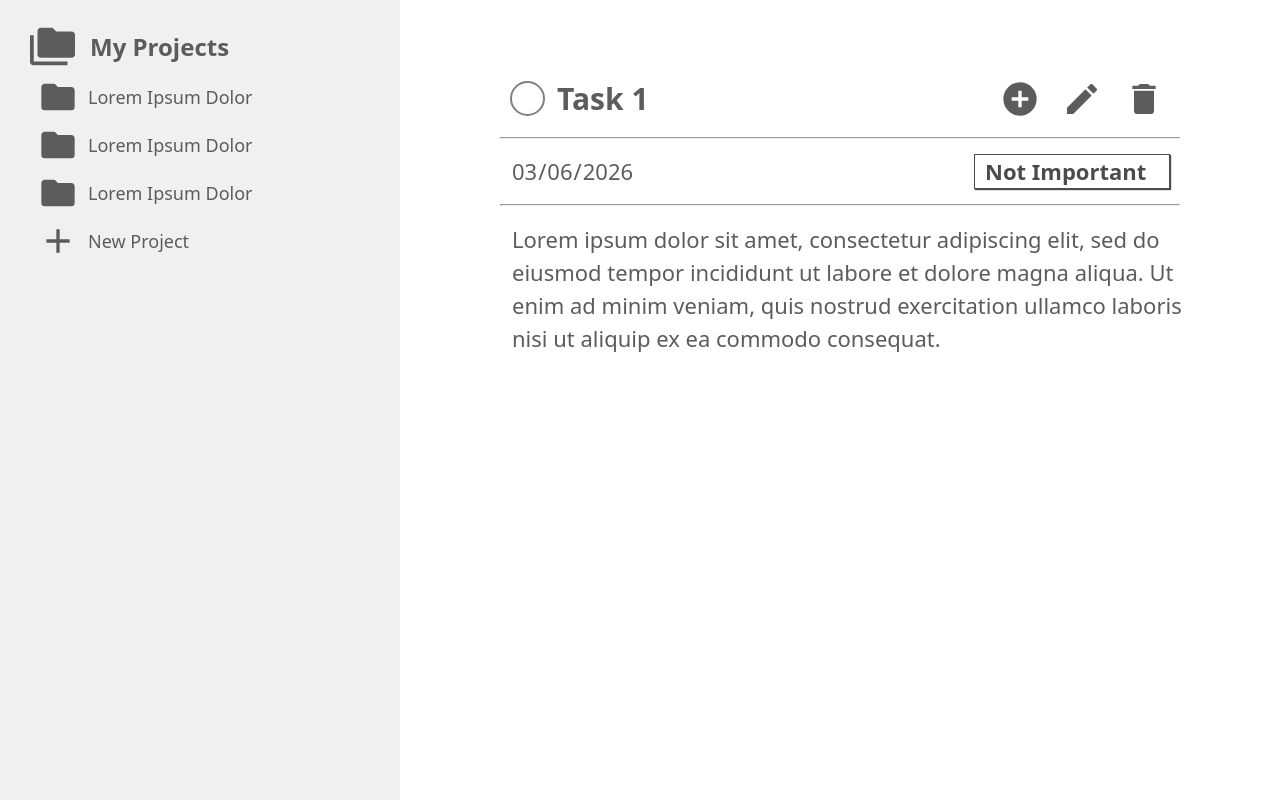
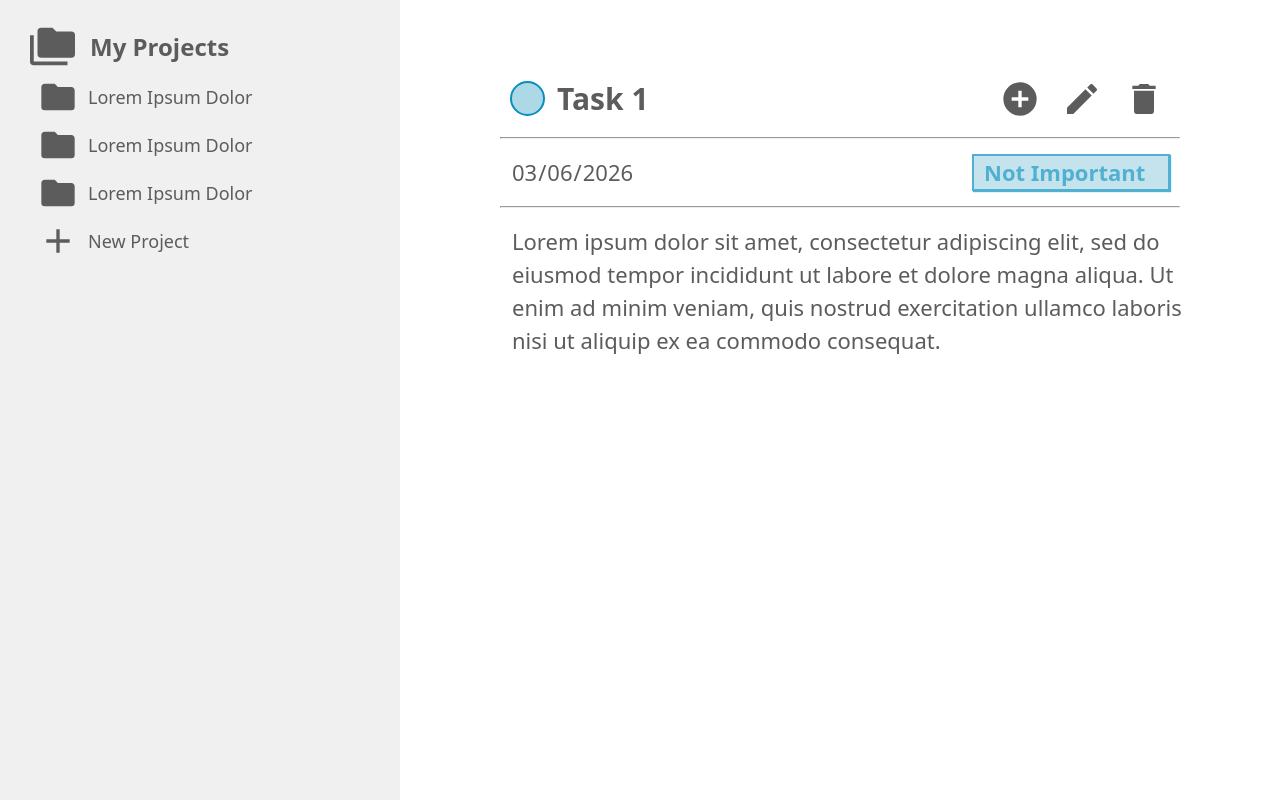
Before and after one commit to BrandonFitzpatricc/todo-list, a website built with webpack: page src/template.html in a window 1280 px wide. Built offline with nearby package versions, Linux system fonts and the light colour scheme.

Commit message:
Add color indicators for different task priorities

```diff
--- a/src/stylesheets/style.css
+++ b/src/stylesheets/style.css
@@ -5,7 +5,7 @@ body {
 }
 
 .text {
-    color: #5D5C5C;
+    color: #5d5c5c;
 }
 
 .icon {
@@ -22,7 +22,7 @@ button {
 
 .sidebar {
     padding: 20px;
-    background-color: #F0F0F0;
+    background-color: #f0f0f0;
 
     & .tab {
         width: 100%;
@@ -78,22 +78,78 @@ button {
         }
     }
 
+    & input[type="checkbox"], select {
+
+        &.important {
+            --primary-color: #ff0000;
+            --secondary-color: #ffb0b0;
+        }
+
+        &.semi-important {
+            --primary-color: #5b5b5b;
+            --secondary-color: #d3d3d3;
+        }
+
+        &.not-important {
+            --primary-color: #0690be;
+            --secondary-color: #add8e6;
+        }
+    }
+
     & input[type="checkbox"] {
         appearance: none;
         position: relative;
         width: 30px;
         height: 30px;
-        border: 2px solid grey;
+        border: 2px solid var(--primary-color);
         border-radius: 25px;
+        background-color: var(--secondary-color);
 
         &:checked::before {
             content: "⬤";
-            color: grey;
+            color: var(--primary-color);
             position: absolute;
             left: 0.5px;
             bottom: -0.5px;
         }
     }
+
+    select {
+        color: var(--primary-color);
+        border-color: var(--primary-color);
+        background-color: var(--secondary-color);
+        box-shadow: 1px 1px 1px var(--primary-color);
+    }
+
+    /* & .important {
+        border-color: #ff0000;
+        color: #ff0000;
+        background-color: #ffb0b0;
+
+        &::before {
+            color: #ff0000;
+        }
+    }
+
+    & .semi-important {
+        border-color: #5b5b5b;
+        color: #5b5b5b;
+        background-color: #d3d3d3;
+
+        &::before {
+            color: #5b5b5b;
+        }
+    }
+
+    & .not-important {
+        border-color: #0690be;
+        color:  #0690be;
+        background-color: #add8e6;
+
+        &::before {
+            color: #0690be;
+        }
+    } */
 
     & .project {
         width: 80%;
@@ -172,13 +228,8 @@ button {
             & .task-priority {
                 appearance: none;
                 font-weight: bold;
-                border: 1px solid black;
+                border: 2px solid;
                 padding: 0 10px;
-                box-shadow: 1px 1px 1px black;
-
-                &:disabled {
-                    color: inherit;
-                }
             }
         }
 
--- a/src/template.html
+++ b/src/template.html
@@ -49,7 +49,7 @@
                 <hr />
 
                 <div class="task">
-                    <input type="checkbox">
+                    <input type="checkbox" class="semi-important">
                     <div class="text task-name">Task 1</div>
                     <button><img class="icon" width="40" height="40" src="./icons/expand-task.svg" alt="view and edit icon"></button>
                     <button><img class="icon" width="40" height="40" src="./icons/delete.svg" alt="icon of a trash can"></button>
@@ -189,7 +189,7 @@
 
         <div class="expanded-task">
             <div class="heading task-heading">
-                <input type="checkbox">
+                <input type="checkbox" class="not-important">
                 <input class="text task-name" type="text" value="Task 1" readonly>
                 <button><img class="icon" width="40" height="40" src="./icons/add-task.svg" alt="icon of a plus sign inside of a circle"></button>
                 <button><img class="icon" width="40" height="40" src="./icons/edit.svg" alt="icon of a pen"></button>
@@ -200,7 +200,7 @@
 
             <div class="task-info">
                 <input class="text task-date" type="date" value="2026-03-06">
-                <select class="text task-priority" disabled>
+                <select class="text task-priority not-important" disabled>
                     <option>Not Important</option>
                     <option>Semi Important</option>
                     <option>Important</option>
```
